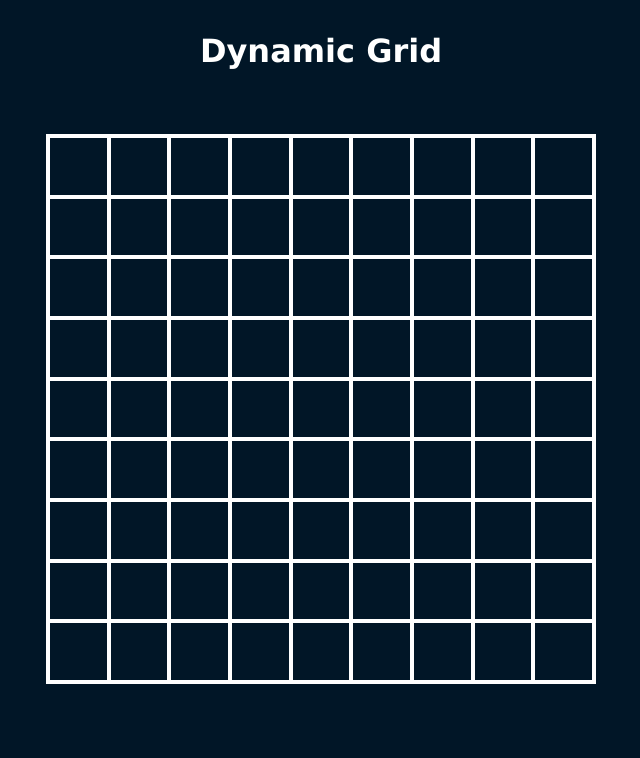
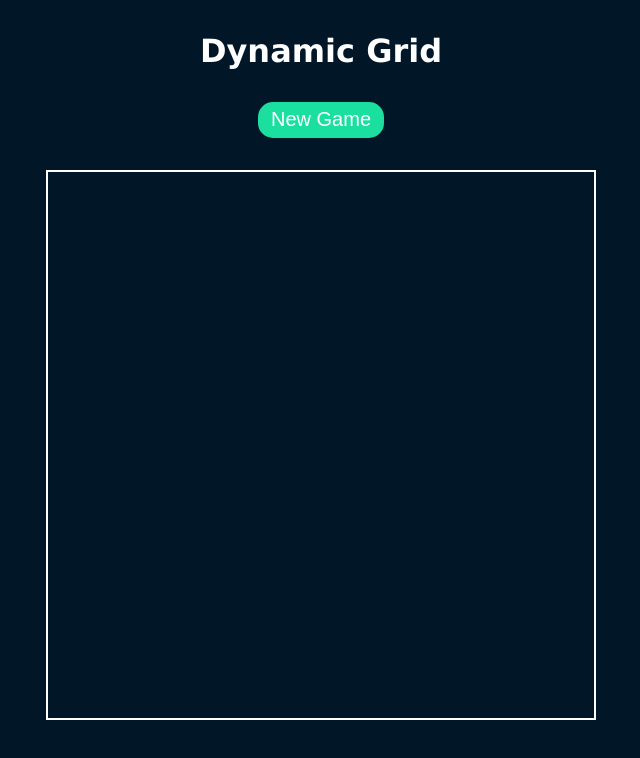
Before and after one commit to rc2pc2/js-dynamic-grid-lc, a plain HTML site: page index.html in a window 1280 px wide. Shown: the whole page, without its empty margins (319-959 px from the left). Drawn offline with Linux system fonts and the light colour scheme.

Commit message:
livecoding dynamic-grid day two

```diff
--- a/css/style.css
+++ b/css/style.css
@@ -17,9 +17,23 @@ h2{
     margin-bottom: 2rem;
 }
 
+button{
+    border: none;
+    font-size: 1.25rem;
+    padding: .4rem .8rem;
+    border-radius: 15px;
+    background-color: #1bdf9e;
+    color: white;
+}
+
+button:hover{
+    background-color: #74e3be;
+}
+
 main{
     padding: 2rem;
 }
+
 
 section.main-content{
     width: 550px;
--- a/index.html
+++ b/index.html
@@ -8,13 +8,19 @@
     <link rel="stylesheet" href="./css/style.css">
 </head>
 <body>
-    <h1>
-        Dynamic Grid
-    </h1>
+    <header>
+        <h1>
+            Dynamic Grid
+        </h1>
+        <div class="taskbar">
+            <button id="button-start">
+                New Game
+            </button>
+        </div>
+    </header>
 
     <main>
         <section class="main-content">
-
         </section>
     </main>
 
--- a/js/script.js
+++ b/js/script.js
@@ -1,6 +1,11 @@
 
 // recupero il parent all'interno del quale voglio inserire i miei elementi
 const mainContentEl = document.querySelector('main section.main-content');
+
+const startButtonEl = document.querySelector('button#button-start');
+
+startButtonEl.addEventListener('click', function(){
+    mainContentEl.innerHTML = '';
 
     // # per 81 iterazioni...
     for (let i = 1 ; i <= 81 ; i++){
@@ -22,13 +27,16 @@ for (let i = 1 ; i <= 81 ; i++){
 
         // % quando clicco su una di queste celle
         currentSquare.addEventListener('click', function(){
-        // % metto o tolgo la classe css clicked allo stesso elemento
+            // % metto o  tolgo la classe css clicked allo stesso elemento
             currentSquare.classList.toggle('clicked'); // si potrebbe sostituire a currentSquare il this
+
+            console.log(squareContent);
         });
 
         // & aggiungo la cella completa all'elemento a cui voglio aggiungerla nel DOM.
         mainContentEl.appendChild(currentSquare);
     }
+});
 
 
 // ? ------ Functions ------ ?
```
Lines whose indentation alone changed are shown as unchanged.
